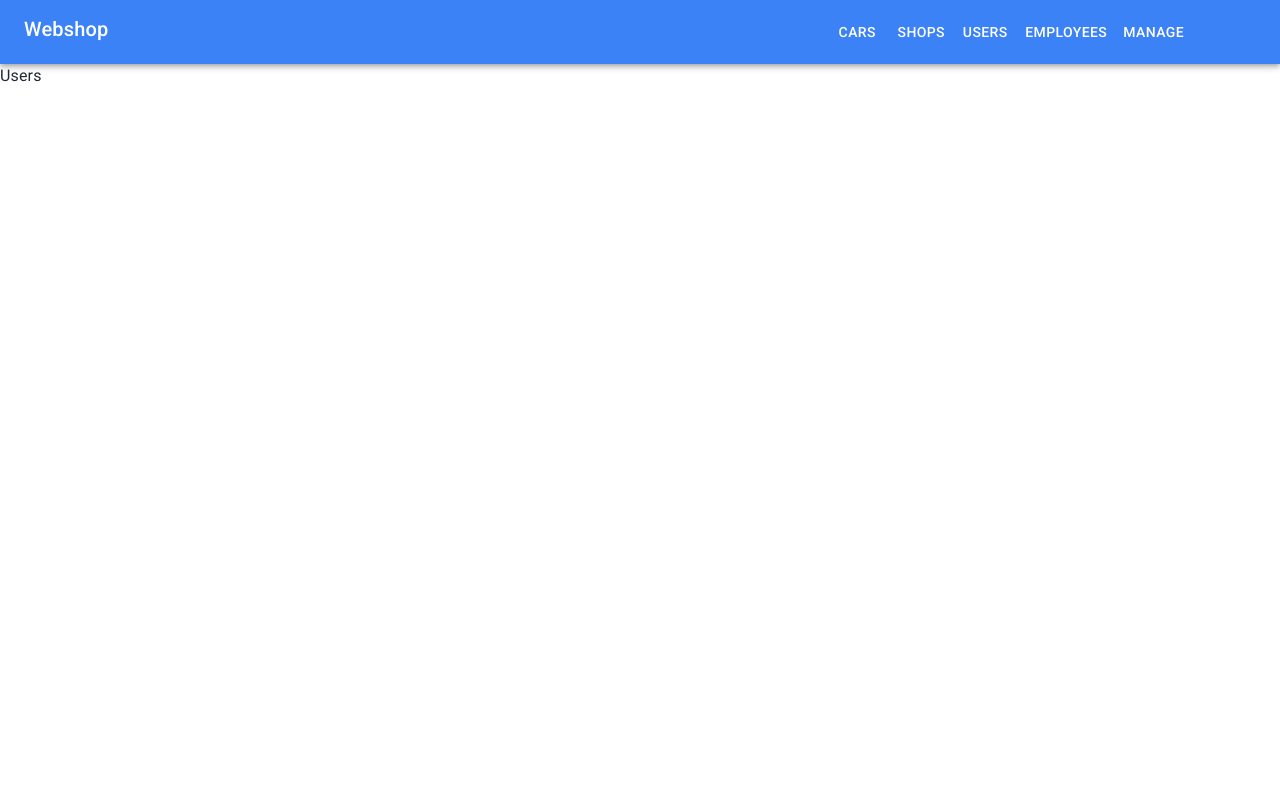
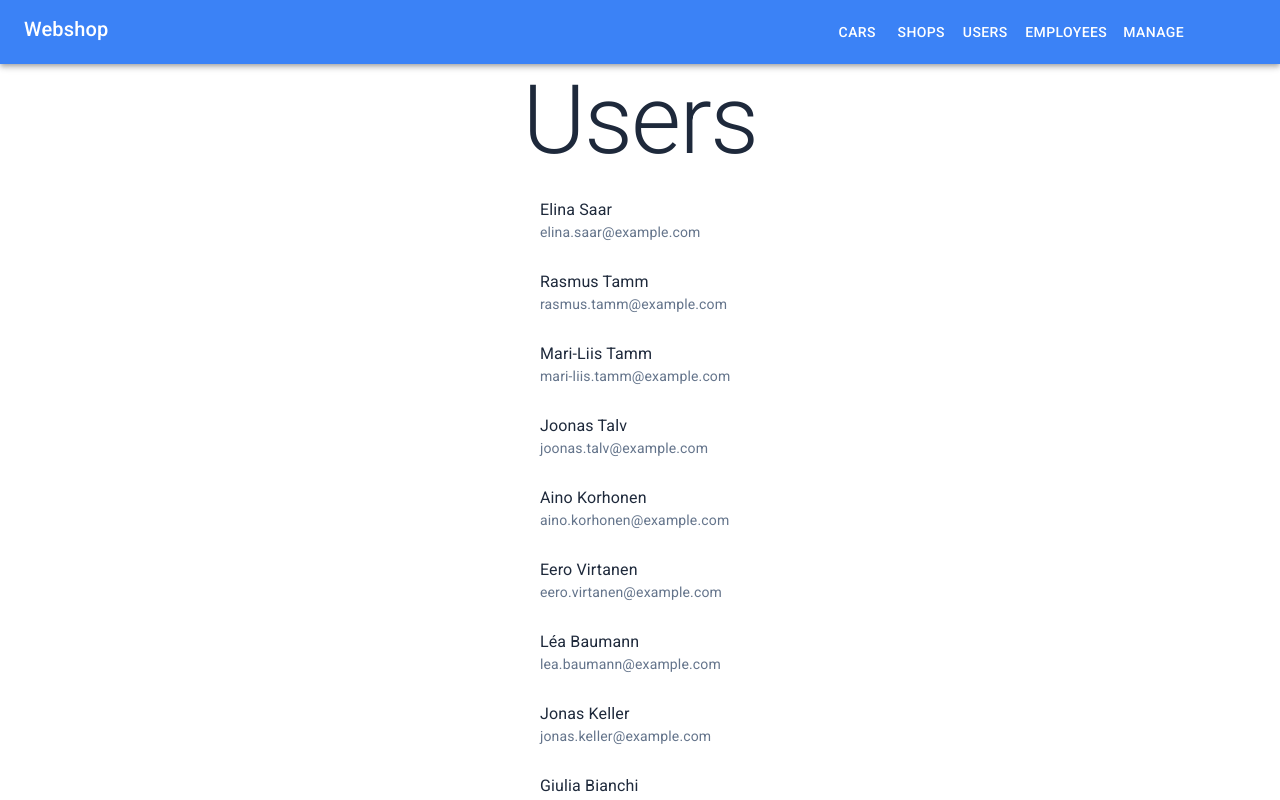
Before and after one commit to hallapmark/webshop, a React (Vite) app: page /users in a window 1280 px wide. Shown: the top 800 px of the page. Built offline with nearby package versions, Linux system fonts and the light colour scheme; some icons are missing.

Commit message:
Add a Users page

```diff
--- a/src/pages/lists/Users.jsx
+++ b/src/pages/lists/Users.jsx
@@ -1,6 +1,31 @@
+import Box from '@mui/material/Box';
+import List from '@mui/material/List';
+import ListItem from '@mui/material/ListItem';
+import ListItemText from '@mui/material/ListItemText';
+import Typography from '@mui/material/Typography'
+import { useState } from 'react';
+import usersFile from '../../data/users.json'
+
+
 function Users() {
-  return (
-    <div>Users</div>
-  )
+    const [users, setUsers] = useState(usersFile.slice());
+
+    return (
+      <Box sx={{ textAlign: "center" }}>
+        <Typography variant="h1">Users</Typography>
+        <Box display="flex" justifyContent="center">
+          <List>
+            {users.map((user) => (
+              <ListItem key={user.id}>
+                <ListItemText
+                  primary={user.name}
+                  secondary={user.email}
+                />
+              </ListItem>
+            ))}
+          </List>
+        </Box>
+      </Box>
+    )
 }
 export default Users
```
